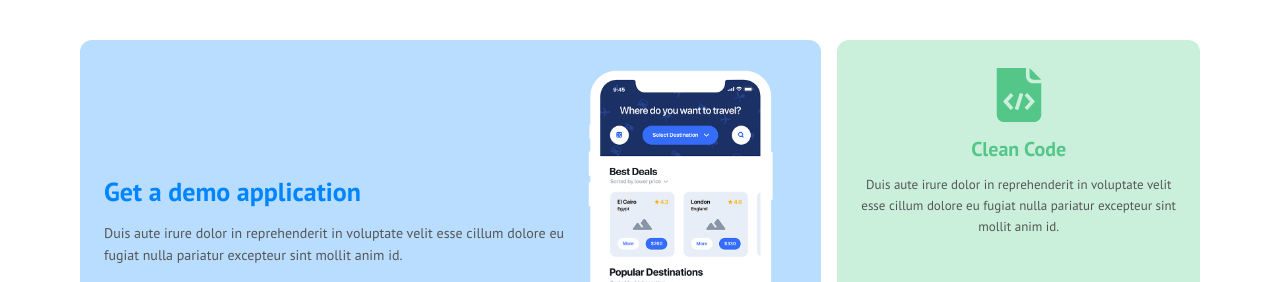
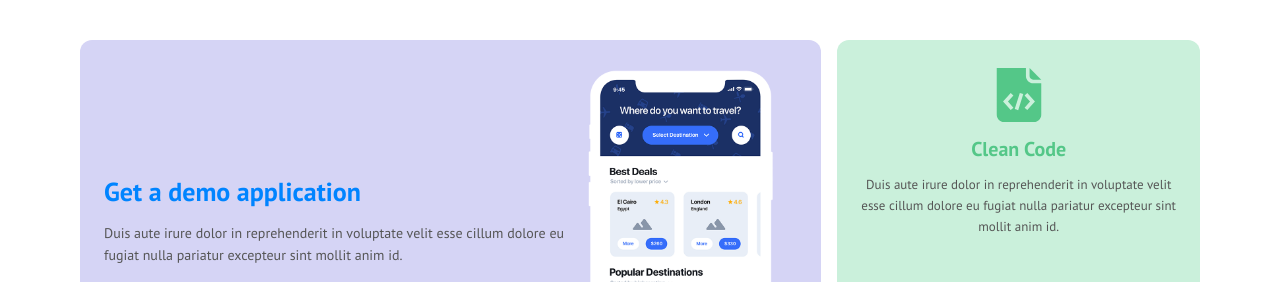
Before and after one commit to nverlainedaistaing-a11y/W4B, a plain HTML site: page index.html in a window 1280 px wide. Shown: the part 48-330 px from the top of the page. Drawn offline with Linux system fonts and the light colour scheme.

Commit message:
Updated hero banner with light purple accent color

```diff
--- a/css/style.css
+++ b/css/style.css
@@ -126,7 +126,7 @@ a {
 /* Featured application */
 
 .feature {
-    background-color: var(--light-blue);
+    background-color: #D5D4F5;
     text-align: left;
 
     padding: 24px 20px 0;
```
